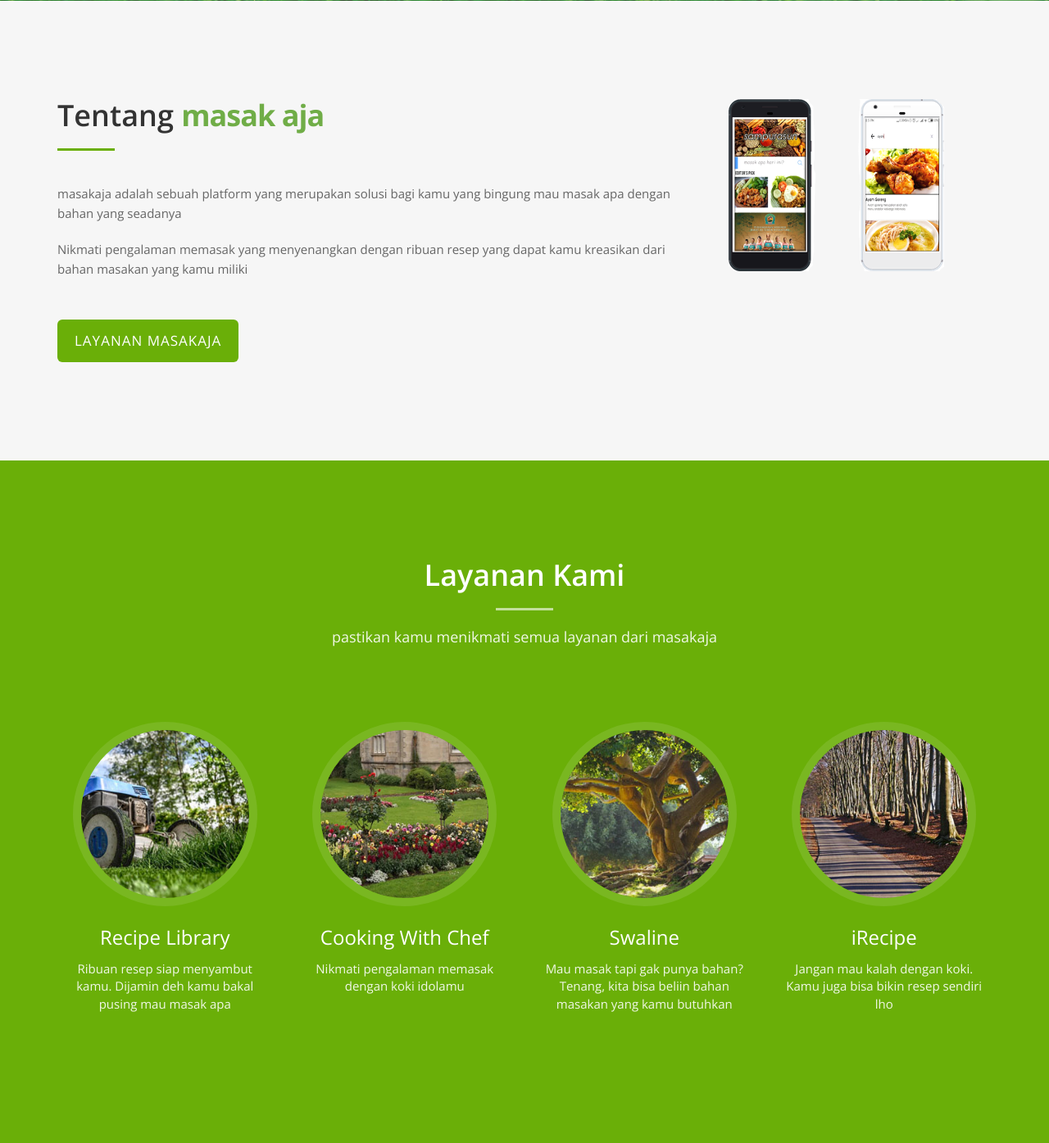
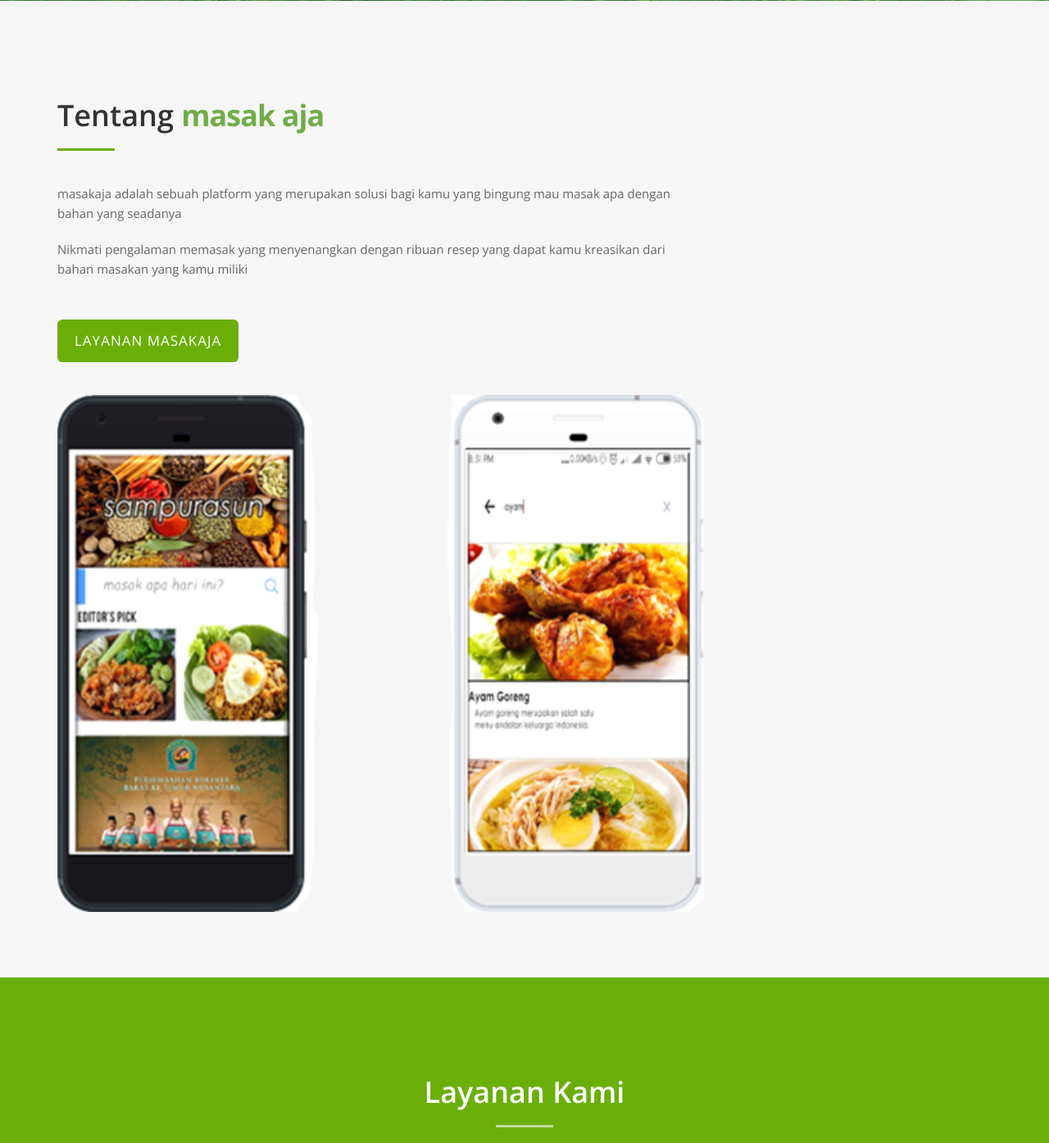
Before and after one commit to rasyiddo/masakaja, a PHP site: page / in a window 1280 px wide. Shown: the part 778-2173 px from the top of the page at 82% size. Run offline with PHP 8.4, Linux system fonts and the light colour scheme.

Commit message:
fasfafasf

```diff
--- a/index.php
+++ b/index.php
@@ -89,7 +89,7 @@
           <a href="#services" class="btn btn-custom btn-lg page-scroll">Layanan masakaja</a> </div>
       </div>
 
-      <div class="col-xs-12 col-md-3">
+      <div class="col-xs-12 col-md-6">
         <div class="about-media"> <img src="img/mock.png" alt=" "> </div>
     </div>
   </div>
```
